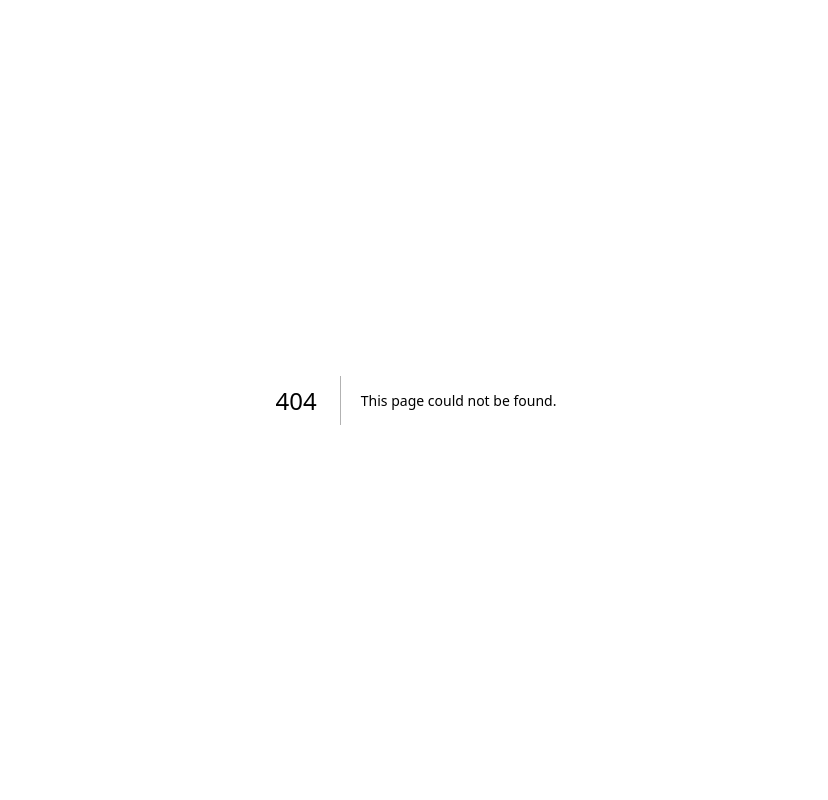
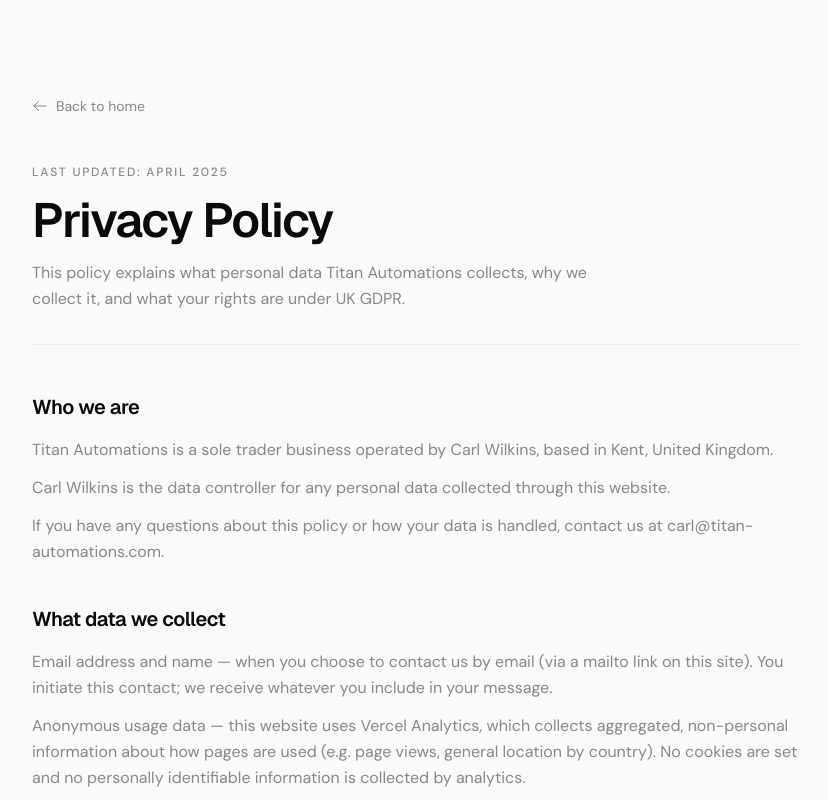
Before and after one commit to Carl-ai123/v0-titan-automations-landing-page-V2, a Next.js app: page /privacy in a window 1280 px wide. Before the commit this address had no page. Shown: the top 800 px of the page, without its empty margins (224-1052 px from the left). Built offline with nearby package versions, Linux system fonts and the light colour scheme.

Commit message:
feat: add site-wide footer component and implement privacy policy page

```diff
--- /dev/null
+++ b/app/privacy/page.tsx
@@ -0,0 +1,142 @@
+import type { Metadata } from 'next'
+import Link from 'next/link'
+
+export const metadata: Metadata = {
+  title: 'Privacy Policy | Titan Automations',
+  description: 'How Titan Automations collects, uses, and protects your personal data in line with UK GDPR.',
+  robots: { index: true, follow: true },
+}
+
+const sections = [
+  {
+    id: 'who-we-are',
+    heading: 'Who we are',
+    content: [
+      'Titan Automations is a sole trader business operated by Carl Wilkins, based in Kent, United Kingdom.',
+      'Carl Wilkins is the data controller for any personal data collected through this website.',
+      'If you have any questions about this policy or how your data is handled, contact us at carl@titan-automations.com.',
+    ],
+  },
+  {
+    id: 'what-we-collect',
+    heading: 'What data we collect',
+    content: [
+      'Email address and name — when you choose to contact us by email (via a mailto link on this site). You initiate this contact; we receive whatever you include in your message.',
+      'Anonymous usage data — this website uses Vercel Analytics, which collects aggregated, non-personal information about how pages are used (e.g. page views, general location by country). No cookies are set and no personally identifiable information is collected by analytics.',
+      'We do not use tracking pixels, remarketing scripts, or any other third-party advertising technology.',
+    ],
+  },
+  {
+    id: 'why-we-collect',
+    heading: 'Why we collect it and the legal basis',
+    content: [
+      'Email enquiries — to respond to your message and discuss potential work together. Legal basis: legitimate interests (it is necessary to process your contact details in order to reply to you).',
+      'Analytics — to understand which content is useful and improve the site. Legal basis: legitimate interests (aggregated, anonymous data with no impact on your privacy).',
+    ],
+  },
+  {
+    id: 'how-long',
+    heading: 'How long we keep your data',
+    content: [
+      'Email enquiries — we retain email correspondence for up to 2 years, or until you ask us to delete it, whichever comes first.',
+      'Analytics data — Vercel Analytics retains aggregated data in line with their own retention policy. As the data is anonymous and non-personal, it does not identify you.',
+    ],
+  },
+  {
+    id: 'who-we-share-with',
+    heading: 'Who we share your data with',
+    content: [
+      'Nobody. We do not sell, rent, or share your personal data with any third parties.',
+      'Vercel (our website host) processes anonymous analytics data independently under their own privacy policy. They do not receive your email address or any identifying information.',
+    ],
+  },
+  {
+    id: 'your-rights',
+    heading: 'Your rights',
+    content: [
+      'Under UK GDPR you have the right to: access the personal data we hold about you; have inaccurate data corrected; have your data erased; restrict how we use your data; receive your data in a portable format; object to our use of your data.',
+      'To exercise any of these rights, email carl@titan-automations.com. We will respond within 30 days.',
+    ],
+  },
+  {
+    id: 'complaints',
+    heading: 'How to complain',
+    content: [
+      'If you are unhappy with how we have handled your personal data, you have the right to lodge a complaint with the UK\'s data protection regulator:',
+      'Information Commissioner\'s Office (ICO) — ico.org.uk — 0303 123 1113',
+      'We would appreciate the chance to address your concern directly before you contact the ICO, so please get in touch with us first if possible.',
+    ],
+  },
+  {
+    id: 'changes',
+    heading: 'Changes to this policy',
+    content: [
+      'We may update this policy from time to time. The date at the top of the page will always reflect when it was last revised. We will not notify you of minor wording changes, but if we make a material change to how we handle your data we will update this page promptly.',
+    ],
+  },
+]
+
+export default function PrivacyPage() {
+  return (
+    <main className="bg-light dark:bg-dark min-h-screen px-4 sm:px-6 lg:px-8 py-16 md:py-24">
+      <div className="max-w-3xl mx-auto">
+
+        {/* Back link */}
+        <Link
+          href="/"
+          className="inline-flex items-center gap-2 text-sm text-muted hover:text-text-light dark:hover:text-white transition-colors mb-12"
+        >
+          <svg className="w-4 h-4" fill="none" viewBox="0 0 24 24" stroke="currentColor">
+            <path strokeLinecap="round" strokeLinejoin="round" strokeWidth={1.5} d="M10 19l-7-7m0 0l7-7m-7 7h18" />
+          </svg>
+          Back to home
+        </Link>
+
+        {/* Header */}
+        <div className="mb-12 pb-8 border-b border-[rgba(0,0,0,0.06)] dark:border-[rgba(255,255,255,0.06)]">
+          <p className="text-xs text-muted uppercase tracking-[0.15em] font-medium mb-4">
+            Last updated: April 2025
+          </p>
+          <h1 className="font-display text-3xl sm:text-4xl md:text-5xl font-semibold text-text-light dark:text-white tracking-[-0.03em] mb-4">
+            Privacy Policy
+          </h1>
+          <p className="text-base text-muted leading-relaxed max-w-xl">
+            This policy explains what personal data Titan Automations collects, why we collect it, and what your rights are under UK GDPR.
+          </p>
+        </div>
+
+        {/* Sections */}
+        <div className="space-y-10">
+          {sections.map((section) => (
+            <div key={section.id} id={section.id}>
+              <h2 className="font-display text-lg sm:text-xl font-semibold text-text-light dark:text-white tracking-[-0.02em] mb-4">
+                {section.heading}
+              </h2>
+              <div className="space-y-3">
+                {section.content.map((paragraph, i) => (
+                  <p key={i} className="text-sm sm:text-base text-muted leading-relaxed">
+                    {paragraph}
+                  </p>
+                ))}
+              </div>
+            </div>
+          ))}
+        </div>
+
+        {/* Contact block */}
+        <div className="mt-16 pt-8 border-t border-[rgba(0,0,0,0.06)] dark:border-[rgba(255,255,255,0.06)]">
+          <p className="text-sm text-muted">
+            Questions about this policy?{' '}
+            <a
+              href="mailto:carl@titan-automations.com?subject=Privacy Policy Enquiry"
+              className="text-accent hover:text-accent/80 transition-colors"
+            >
+              carl@titan-automations.com
+            </a>
+          </p>
+        </div>
+
+      </div>
+    </main>
+  )
+}
--- a/components/footer.tsx
+++ b/components/footer.tsx
@@ -74,7 +74,7 @@ export function Footer() {
             <h4 className="font-display font-medium text-text-light dark:text-white mb-3 md:mb-4 text-sm sm:text-base">Legal</h4>
             <ul className="space-y-2">
               <li>
-                <a href="#" className="text-sm text-muted hover:text-text-light dark:hover:text-white transition-colors">
+                <a href="/privacy" className="text-sm text-muted hover:text-text-light dark:hover:text-white transition-colors">
                   Privacy Policy
                 </a>
               </li>
```
